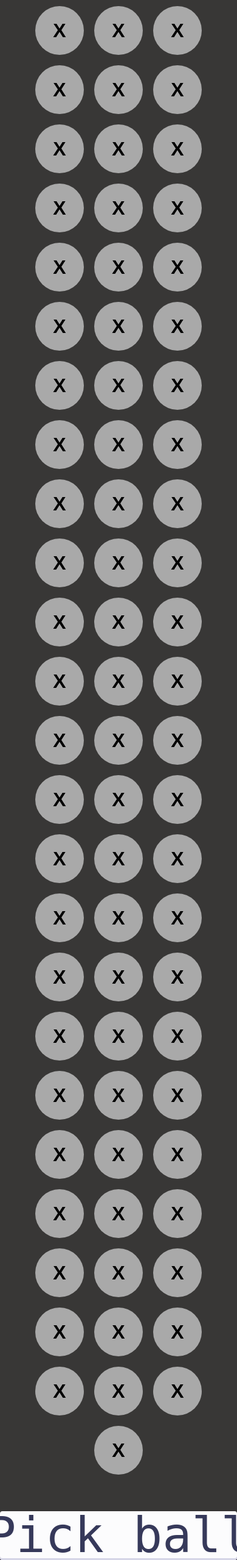
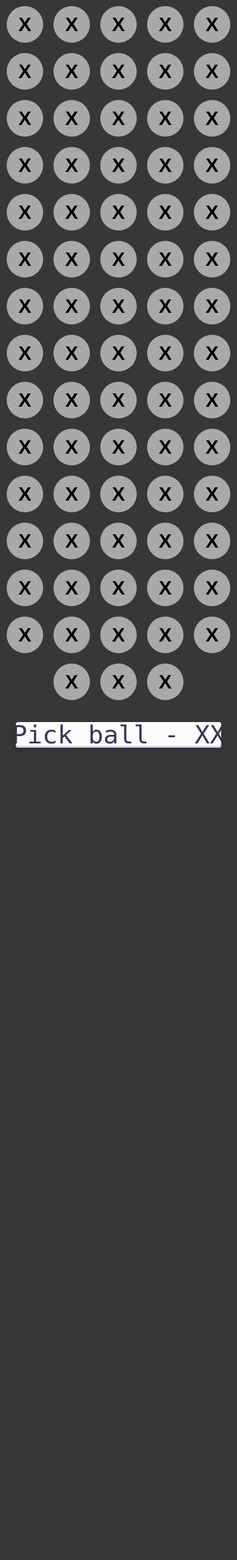
Before and after one commit to Corsolaa/rasp_server, a PHP site: page /bingo/index.html in a window 390 px wide. Shown: the whole page at 61% size. After the commit the page ends 1226 px from the top, so only its background shows below. Run offline with PHP 8.4, Linux system fonts and the light colour scheme.

Commit message:
Updated bingo website
Look for changes at other repository.

```diff
--- a/bingo/index.html
+++ b/bingo/index.html
@@ -19,7 +19,7 @@
     <header class="balls">
     </header>
     <div class="grab_ball">
-        <button class="vert_center">Pick ball</button>
+        <button class="vert_center">Pick ball - XX</button>
     </div>
 </div>
 <script src="script.js"></script>
--- a/bingo/script.js
+++ b/bingo/script.js
@@ -7,7 +7,7 @@ const balls = play_screen.querySelector(".balls");
 const ball_numbers = [1, 73];
 let ball_rolled = [];
 const ball_colors = ["red", "orange", "pink", "purple", "yellow", "blue", "green", "white", "black"];
-const ball_font_color = ["#FFFFFF", "#0F0A00", "#52000E", "#FFFFFF", "#AD0000", "#FFFFFF", "#FFFFFF", "#000000",
+const ball_font_color = ["#FFFFFF", "#0F0A00", "#52000E", "#FFFFFF", "#9c00ff", "#FFFFFF", "#FFFFFF", "#000000",
     "#FFFFFF"];
 
 start_screen.addEventListener("click", () => {
@@ -16,7 +16,12 @@ start_screen.addEventListener("click", () => {
 });
 
 grab_ball.addEventListener("click", () => {
+    grab_ball.disabled = true;
+    setTimeout(() => {
+        grab_ball.disabled = false;
+    }, 1500);
     changeBall();
+
 });
 
 function createBall() {
@@ -36,6 +41,14 @@ function changeBall() {
     ball.innerText = ball_number;
     ball.style.background = ball_colors[index];
     ball.style.color = ball_font_color[index];
+    if (ball_colors[index] !== "white") {
+        ball.style.border = "2px solid " + ball_font_color[index];
+    }
+    let ball_text = ball_number;
+    if (ball_number < 10) {
+        ball_text = "&nbsp;" + ball_number
+    }
+    grab_ball.innerHTML = "Pick ball - " + ball_text;
 }
 
 function getBallNumber() {
--- a/bingo/style.css
+++ b/bingo/style.css
@@ -7,6 +7,16 @@
     --color-but2: #395B64;
     --ball-size: 80px;
     --ball-counter: 0;
+}
+
+@media only screen and (max-width: 768px) {
+    :root {
+        --ball-size: 60px;
+    }
+    .grab_ball button {
+        font-size: 2.6em !important;
+        margin: 26px !important;
+    }
 }
 
 *, *::before, *::after {
@@ -91,13 +101,13 @@ a {
 }
 
 .grab_ball {
-    padding-top: 50px;
     display: flex;
     justify-content: center;
 }
 
 .grab_ball button {
-    font-size: 5em;
+    font-size: 3em;
+    margin: 55px;
 }
 
 button{
```
